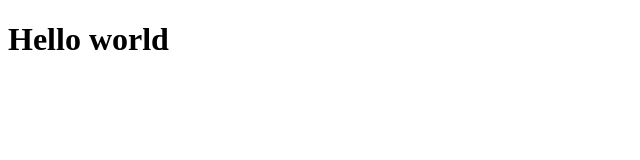
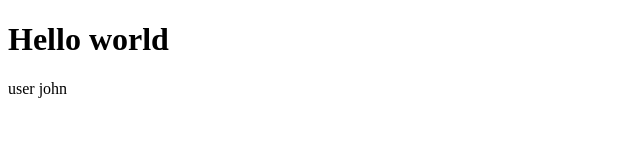
Before and after one commit to prakash19081999/demo-taskmanager, a plain HTML site: page index.html in a window 1280 px wide. Shown: the full height of the page, 0-640 px from the left. Drawn offline with Linux system fonts and the light colour scheme.

Commit message:
modified index.html

```diff
--- a/index.html
+++ b/index.html
@@ -8,5 +8,6 @@
 </head>
 <body>
     <h1>Hello world</h1>
+    <p>user john</p>
 </body>
 </html>
```
